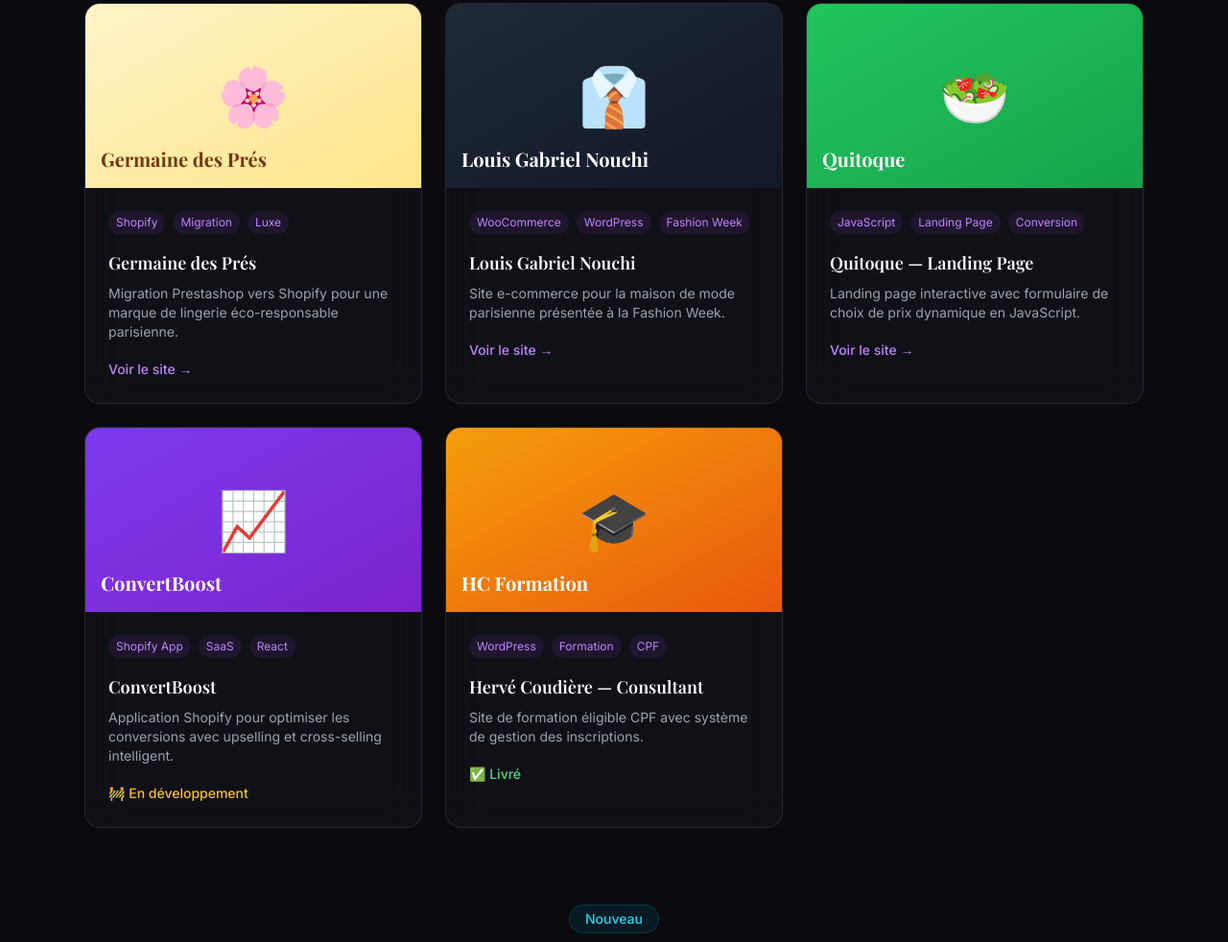
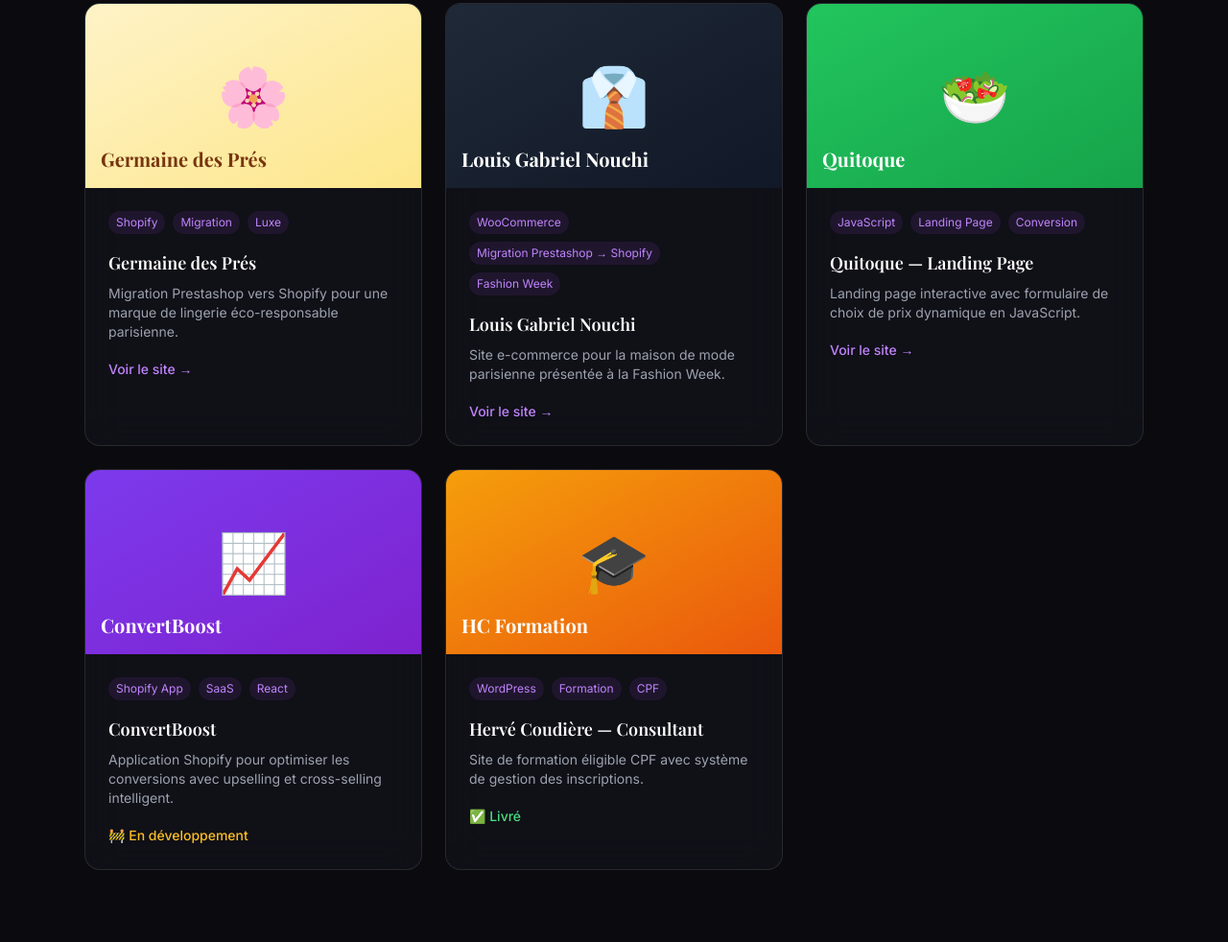
Before and after one commit to celineharbane/portfolio-celine, a website: page projets.html in a window 1280 px wide. Shown: the part 885-1867 px from the top of the page at 96% size. Drawn offline with nearby package versions, Linux system fonts and the light colour scheme.

Commit message:
modif projets label

```diff
--- a/projets.html
+++ b/projets.html
@@ -139,7 +139,7 @@
           <div class="p-6">
             <div class="flex flex-wrap gap-2 mb-4">
               <span class="px-2 py-1 bg-purple-500/10 rounded-full text-purple-400 text-xs">WooCommerce</span>
-              <span class="px-2 py-1 bg-purple-500/10 rounded-full text-purple-400 text-xs">WordPress</span>
+              <span class="px-2 py-1 bg-purple-500/10 rounded-full text-purple-400 text-xs">Migration Prestashop → Shopify</span>
               <span class="px-2 py-1 bg-purple-500/10 rounded-full text-purple-400 text-xs">Fashion Week</span>
             </div>
             <h3 class="font-display text-lg font-semibold mb-2">Louis Gabriel Nouchi</h3>
```
